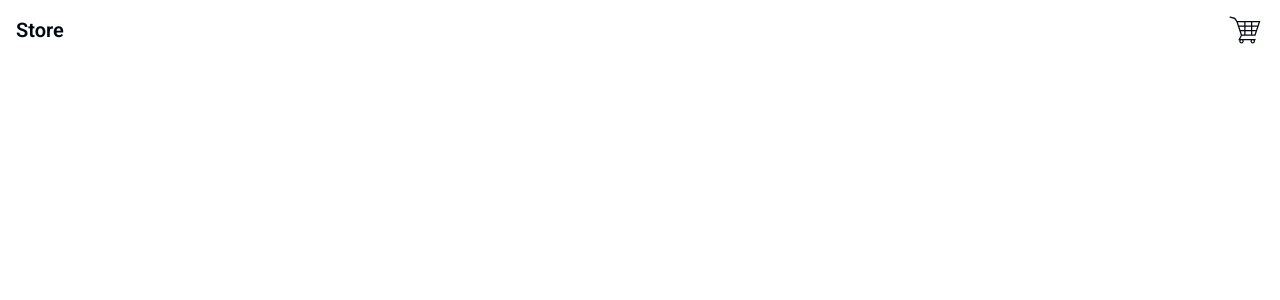
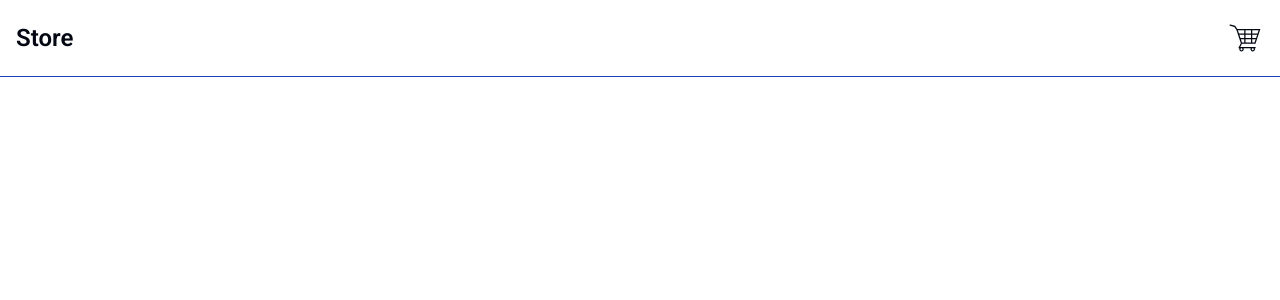
Before and after one commit to anomaly342/e-commerce-frontend, a Next.js app: page / in a window 1280 px wide. Shown: the top 300 px of the page. Built offline with nearby package versions, Linux system fonts and the light colour scheme.

Commit message:
edit font size and padding

```diff
--- a/app/components/Header.tsx
+++ b/app/components/Header.tsx
@@ -3,8 +3,8 @@ import CartIcon from "./CartIcon.tsx";
 
 export default function Header() {
 	return (
-		<header className="flex justify-between items-center px-4 py-3">
-			<div className="font-semibold text-xl">Store</div>
+		<header className="flex justify-between items-center px-4 py-5 border-b border-b-blue-800">
+			<div className="font-semibold text-2xl">Store</div>
 			<CartIcon></CartIcon>
 		</header>
 	);
```
